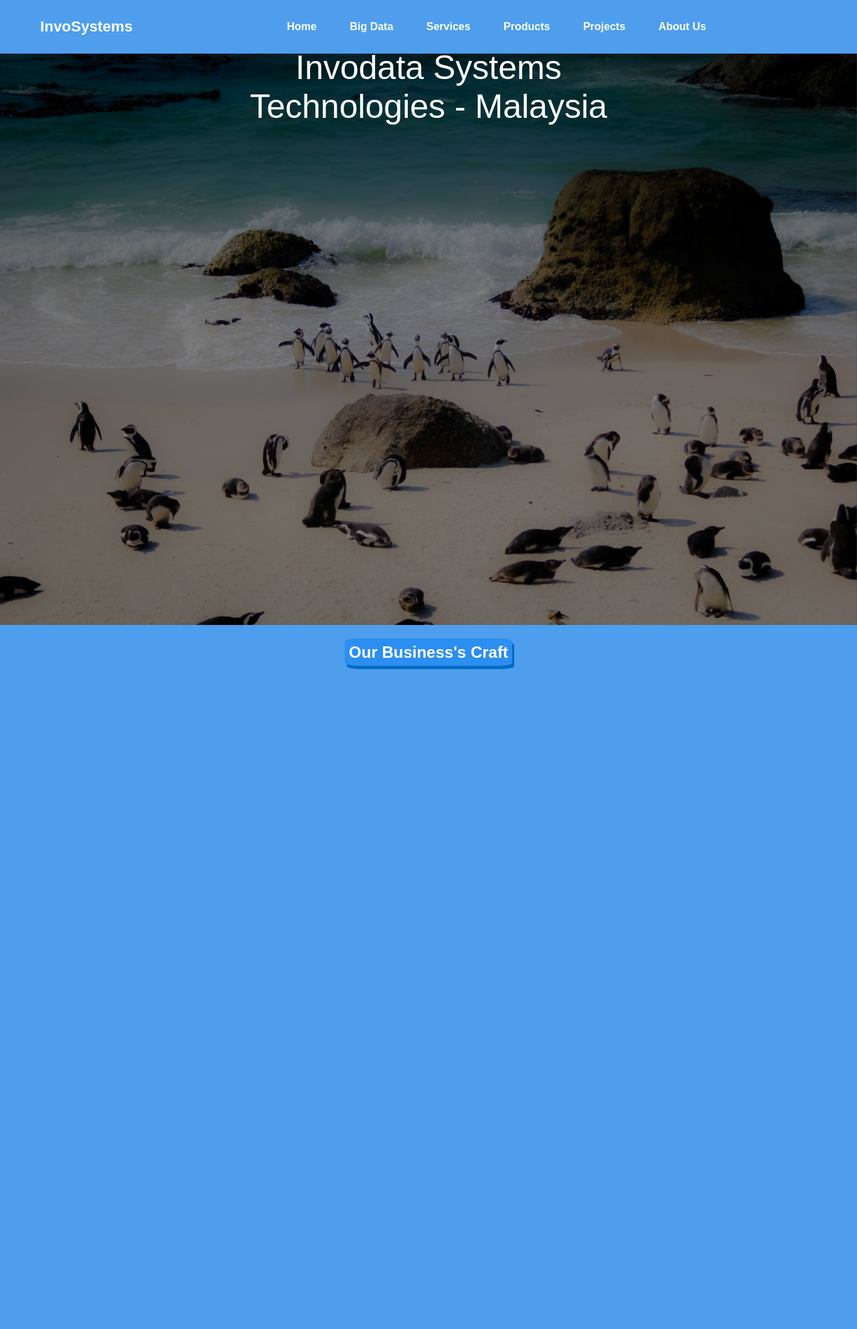
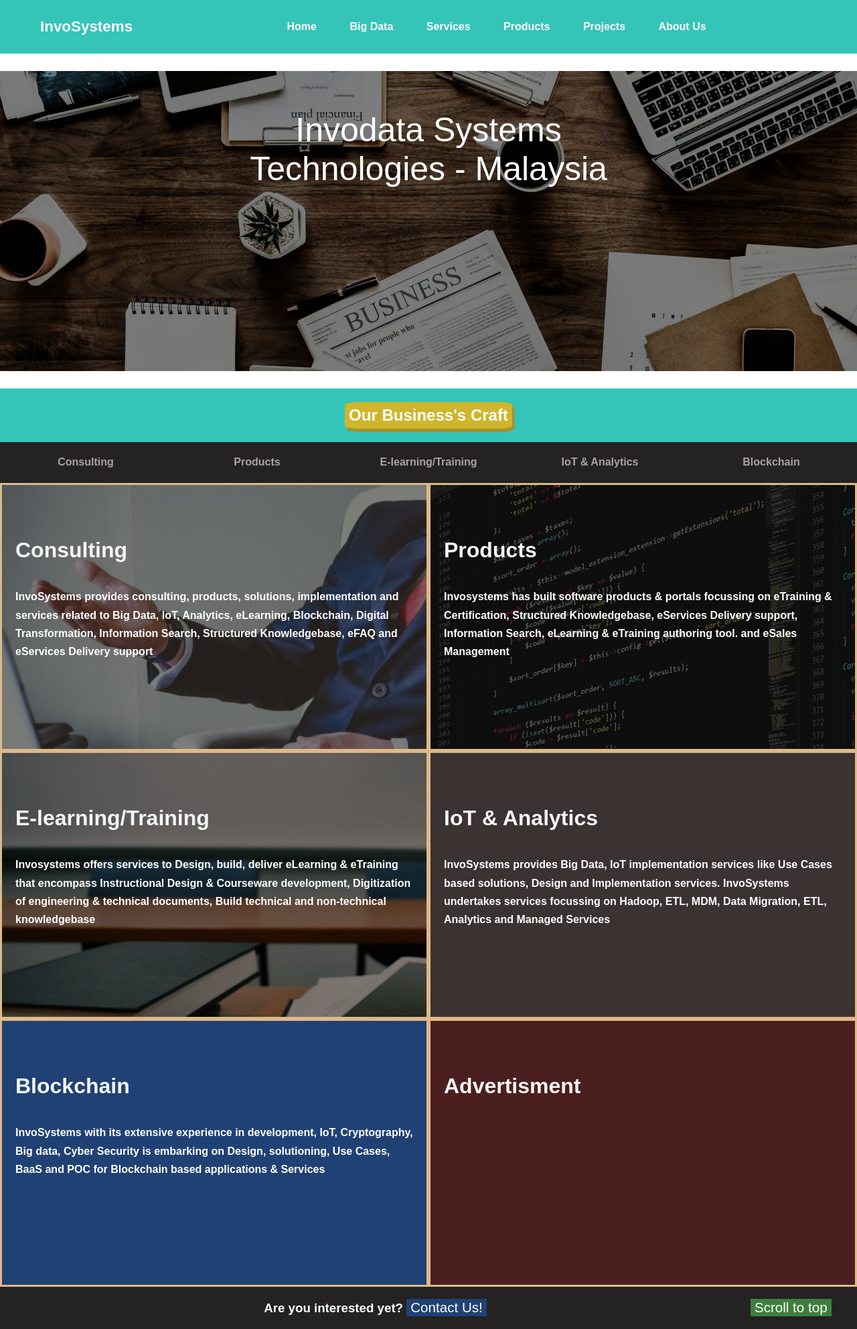
Before and after one commit to thenosewizard/InvoSystemsWebsite, a Flask app: page / in a window 1280 px wide. Shown: the whole page at 67% size. Before the commit the page ends 999 px from the top, so only its background shows below. Run offline with Flask 2, Linux system fonts and the light colour scheme.

Commit message:
Homepage renew

```diff
--- a/static/main.css
+++ b/static/main.css
@@ -18,12 +18,14 @@
     font-family: Arial, Helvetica, sans-serif;
     margin: 0;
     position: relative;
-    background-color: #1F487E;
+   /* background-color: #f8f8ff; */
+    background:  rgb(255, 255, 255)
 }
 
 /* For navigation bar (Whole Website)*/
 .nav {
-    background-color: #4E9EED;
+    background-color: rgb(52, 196, 184);
+   /* background-color: #4E9EED; */
     color:#ffffff;
     font-weight: bold;
     list-style: none;
@@ -88,7 +90,7 @@
 /* Content for the image*/
 .image #content {
     position: absolute;
-    top: 30%;
+    top: 20%;
     left: 50%;
     text-align: center;
     transform: translate(-50%, -200%);
@@ -114,7 +116,7 @@
 #imageChange {
     background-position: center;
     filter: brightness(50%) blur(1px);
-    height: 84%;
+    height: auto;
     width: 100%;
     animation-name: change;
     animation-duration: 3s;
@@ -153,7 +155,7 @@
 }
 
  .grid .head {
-    background-color: #4E9EED;
+    background-color: rgb(52, 196, 184);
     grid-column: 1/-1;
     margin-bottom: 0%;
     text-align: center;
@@ -162,9 +164,6 @@
     border: none;
 }
 
-.grid .head > span > button {
-    cursor: pointer;
-}
 
 /* Button in the home page*/
 #special {
@@ -172,25 +171,12 @@
     color: #ffffff;
     margin-top: 0.32%;
     font-size: 1.5em;
-    background: rgb(43, 142, 241);
+    background: rgb(206, 182, 45);
     border-radius: 10%;
     padding: 0.5%;
-    box-shadow: 3px 5px rgb(0, 107, 194);
+    box-shadow: 3px 5px rgb(163, 145, 41);
     border:none;
 
-}
-
-#special:hover {
-    background: white;
-    border: 1px solid rgb(52, 131, 196);
-    box-shadow: 1px 3px rgb(0, 107, 194);
-    color: rgb(43, 142, 241);
-
-}
-
-/* Does not allow the whole div to appear*/
-#wholeThing {
-    display: none;
 }
 
 /* a nav bar for the content there is (HOME PAGE) */
@@ -205,69 +191,72 @@
     background: #242222;
 }
 
-/* Under the grid for content (HOME PAGE)*/
+/* Content below the snav*/
+#homeContent {
+    display: grid;
+    grid-template-columns: 3fr 3fr;
+    grid-auto-rows: minmax(400px,auto);
 
-.specialise {
-    display: grid;
-    height: 450px;
-    background-color: #1F487E;
-    color: #ffffff;
-    grid-auto-rows: minmax(400px, auto);
-    grid-template-columns: 3.5fr 6.5fr;
+
 }
 
-#sTitle {
-    text-align: center;
-    line-height: 50px;
-    margin-top: 2%;
+/* Text within the boxes*/
+.homeText {
+    color: whitesmoke;
+    padding: 20px;
+    border: 3px solid burlywood;
 }
 
-#titleContent {
-    color: antiquewhite;
+.homeText > h1 {
+    margin-top: 10%;
+    font-weight: bold;
 }
 
-/* For the picture that is next to the title */
-#pictureContent {
-    display: grid;
-    height: 300px;
-    margin-top: 0%;
-    margin-left: 27.5%;
+.homeText > p {
+    font-weight: bold;
+    font-size: 1em;
+    color: #ffffff;
+    line-height: 1.7em;
+    float: right;
 }
 
-#paraContent {
-    line-height: 1.7em;
+#homeImg {
+
 }
 
-#sContent {
-    text-align: left;
-    margin-top: 8%;
-    margin-right: 12%;
+/* sections in the home page */
+#consultContent {
+    background: #000 url('.\\consult.jpeg');
+    background-repeat: no-repeat;
 }
 
-/* Buttons to swipe through content below "specilaise" */
-.button {
-    display: inline-block;
-    top: 82%;
-    position: absolute;
-    border-style: solid;
-    cursor: pointer;
+#proContent {
+    background: #EDDEA4 url('.\\products.jpeg');
+    background-repeat: no-repeat;
 }
 
-#button-right {
-    right: 20px;
-    border-width: 30px 0 30px 40px;
-    border-color: transparent transparent transparent #1e6fe7;
+#learnContent {
+    background: #EDDEA4 url('.\\learning.jpeg');
+    background-repeat: no-repeat;
 }
 
-#button-left {
-    left: 20px;
-    border-color: transparent #1e6fe7 transparent transparent;
-    border-width: 30px 40px 30px 0;
+#iotContent {
+    background: #3b3232 ;
 }
+
+#blockContent {
+    background: #204174;
+}
+
+#adverContent {
+    background: #4b1f1f;
+}
+
+
+
 /* End of code for the home page */
 
 /* Start of CSS for bigData page */
-
 /* Sections in the css page */
 .sections_Data {
     color: #ffffff;
@@ -320,9 +309,6 @@
 
 #contact {
     display: grid;
-    grid-auto-rows: 4fr;
-    margin-left:6%;
-    margin-right: 6%;
     text-align: center;
     grid-auto-rows:minmax(60px,auto);
     color: #ffffff;
--- a/static/main.js
+++ b/static/main.js
@@ -6,7 +6,7 @@
 document.addEventListener("DOMContentLoaded", imgChanger);
 
 function imgChanger() {
-    let image = ['..\\static\\casey-allen-276030-unsplash.jpg', '..\\static\\loic-mermilliod-224470-unsplash.jpg'];
+    let image = ['..\\static\\table.jpeg'];
     document.picture.src = image[i]
 
     if (i < image.length - 1) {
@@ -34,93 +34,3 @@
 
     setTimeout("textChanger()", 3000);
 }
-
-// Content of text/images in the home page
-let j = 0;
-let titles = ["Consulting" , "Products" , "eLearning & eTraining", "IoT & Analytics", "Blockchain"];
-let paragraphs = [
-
-    "InvoSystems provides consulting, products, solutions, implementation and services related to Big Data, IoT, \
-    Analytics, eLearning, Blockchain, Digital Transformation,  Information Search, Structured Knowledgebase,  eFAQ  and eServices Delivery support",
-
-    "Invosystems has built software products & portals focussing on eTraining & Certification, Structured Knowledgebase, \
-     eServices Delivery support, Information Search,  eLearning & eTraining authoring tool. and eSales Management",
-
-    "Invosystems offers services to Design, build, deliver eLearning & eTraining that encompass Instructional Design & \
-    Courseware development, Digitization of engineering & technical documents, Build technical and non-technical knowledgebase",
-
-    "InvoSystems provides Big Data, IoT implementation services like Use Cases based solutions, Design and Implementation services. \
-     InvoSystems undertakes services focussing on  Hadoop, ETL, MDM, Data Migration, ETL, Analytics and Managed Services",
-
-    "InvoSystems with its extensive experience in development, IoT, Cryptography, Big data, Cyber Security is embarking on Design, \
-     solutioning, Use Cases, BaaS and POC for Blockchain based applications & Services"
-
-    ]
-let pictureImages = [];
-
-//titles
-let sNavIdentity = ["conSult", "pro", "eLearn", "Iot", "block"];
-// Sets the first title as white
-document.getElementById(sNavIdentity[0]).style.color = "#ffffff"
-
-// Getting the id of which we would like the content to be changed when the user clicks on a button
-let picture = document.getElementById("pictureContent")
-let title = document.getElementById("titleContent");
-let para = document.getElementById("paraContent");
-
-// Right button
-function rightButton () {
-    if (j < titles.length - 1) {
-        j++;
-        title.innerHTML = titles[j];
-        para.innerHTML = paragraphs[j];
-
-        // changes the colours of the titles
-        document.getElementById(sNavIdentity[j-1]).style.color = "#aaa4a4"
-        document.getElementById(sNavIdentity[j]).style.color = "#ffffff"
-
-        // changes colours of the button
-        document.getElementById("button-right").style.borderColor = "transparent transparent transparent #1e6fe7";
-        document.getElementById("button-left").style.borderColor = "transparent #1e6fe7 transparent transparent";
-
-    }  else {
-        title.innerHTML = titles[titles.length-1];
-        para.innerHTML = paragraphs[paragraphs.length-1]
-
-        // button colour is changed to red if it's reached it max
-        document.getElementById("button-right").style.borderColor = "transparent transparent transparent #b41d1d";
-    }
-}
-
-//left button
-function leftButton () {
-    if (j > 0 && j <= titles.length - 1) {
-        j--;
-        title.innerHTML = titles[j];
-        para.innerHTML = paragraphs[j];
-
-        // chnages the colours of the title
-        document.getElementById(sNavIdentity[j]).style.color = "#ffffff"
-        document.getElementById(sNavIdentity[j+1]).style.color = "#aaa4a4"
-
-        // changes colours of the button
-        document.getElementById("button-left").style.borderColor = "transparent #1e6fe7 transparent transparent";
-        document.getElementById("button-right").style.borderColor = "transparent transparent transparent #1e6fe7";
-    } else if (j == 0) {
-        title.innerHTML = titles[0];
-        para.innerHTML = paragraphs[0]
-
-        // button colour is changed to red if it's reached it max
-        document.getElementById("button-left").style.borderColor = "transparent #b41d1d transparent transparent";
-    }
-}
-
-// jquery func that scrolls and shows the content under "Specialise"
-$(document).ready(function(){
-    $('#special').on('click', function () {
-        $('#wholeThing').toggle(300);           // Toggles content
-        $('html, body').animate({
-            scrollTop: $("#paraContent").offset().top   // Scrolls towards desired postion for user to view and interact with
-        },500);
-    });
-});
--- a/templates/home.html
+++ b/templates/home.html
@@ -29,31 +29,66 @@
             <h4 id="block">Blockchain</h4>
         </div>
 
-        <!-- What InvoSystems specilaises in goes here-->
-        <div class="specialise">
+        <div id="homeContent">
 
-            <!-- Title goes here-->
-            <div id="sTitle">
-                <h1 id="titleContent">Consulting</h1>
-                <!--Picture related to the title goes here-->
-                <div id="sPicture">
-                    <img name = "contentPicture" id="pictureContent" alt="Image" src= "..\static\926.png">
-                </div>
+            <div id="conSultContent" class="homeText">
+                    <h1>Consulting</h1>
+                    <p>
+                        InvoSystems provides consulting, products, solutions, implementation and services
+                        related to Big Data, IoT, Analytics, eLearning, Blockchain, Digital Transformation,
+                        Information Search, Structured Knowledgebase,  eFAQ  and eServices Delivery support
+                    </p>
             </div>
 
-            <!--Content related to the title goes here-->
-            <div id="sContent">
-
-                <!--Buttons for the user to change whats on the browser-->
-                <div class="button" id="button-left" onclick="leftButton()"></div>
-                <div class="button" id="button-right" onclick= "rightButton()"></div>
-
-                <h3><p id="paraContent">InvoSystems provides consulting, products, solutions, implementation and services related to
-                Big Data, IoT, Analytics, eLearning, Blockchain, Digital Transformation,
-                Information Search, Structured Knowledgebase,  eFAQ  and eServices Delivery support </p></h3>
+            <div id="proContent"  class="homeText">
+                <h1>Products</h1>
+                <p>Invosystems has built software products & portals focussing on eTraining & Certification,
+                    Structured Knowledgebase,  eServices Delivery support, Information Search,
+                    eLearning & eTraining authoring tool. and eSales Management
+                </p>
             </div>
 
+            <div id="learnContent"  class="homeText">
+                <h1>E-learning/Training</h1>
+                <p>
+                    Invosystems offers services to Design, build, deliver eLearning & eTraining that encompass
+                     Instructional Design & Courseware development, Digitization of engineering & technical documents,
+                     Build technical and non-technical knowledgebase
+                </p>
             </div>
+
+            <div id="iotContent"  class="homeText">
+                <h1>IoT & Analytics</h1>
+                <p>
+                    InvoSystems provides Big Data, IoT implementation services like Use Cases based solutions,
+                     Design and Implementation services. InvoSystems undertakes services focussing on  Hadoop,
+                      ETL, MDM, Data Migration, ETL, Analytics and Managed Services
+                </p>
+            </div>
+
+            <div id="blockContent"  class="homeText">
+                <h1>Blockchain</h1>
+                <p>
+                    InvoSystems with its extensive experience in development,
+                     IoT, Cryptography, Big data, Cyber Security is embarking on Design,
+                      solutioning, Use Cases, BaaS and POC for Blockchain based applications & Services
+                </p>
+            </div>
+
+            <div id="adverContent"  class="homeText">
+                <h1>Advertisment</h1>
+            </div>
+        </div>
+
+        <div id="contact">
+                <!--Button that leads to the about us page-->
+                <h3>Are you interested yet?
+                    <button id="contactBtn"><a href="{{ url_for('aboutUs_page') }}" >Contact Us!</a></button>
+                    <button id="scrollTop">Scroll to top</button>
+                </h3>
+
+            </div>
+
 
 
 
```
Also changed, not shown: static/consult.jpeg (added), static/corrugated-decor-decoration-933149.jpg (deleted), static/learning.jpeg (added), static/penguin..jpg (added), static/products.jpeg (added), static/table.jpeg (added).
